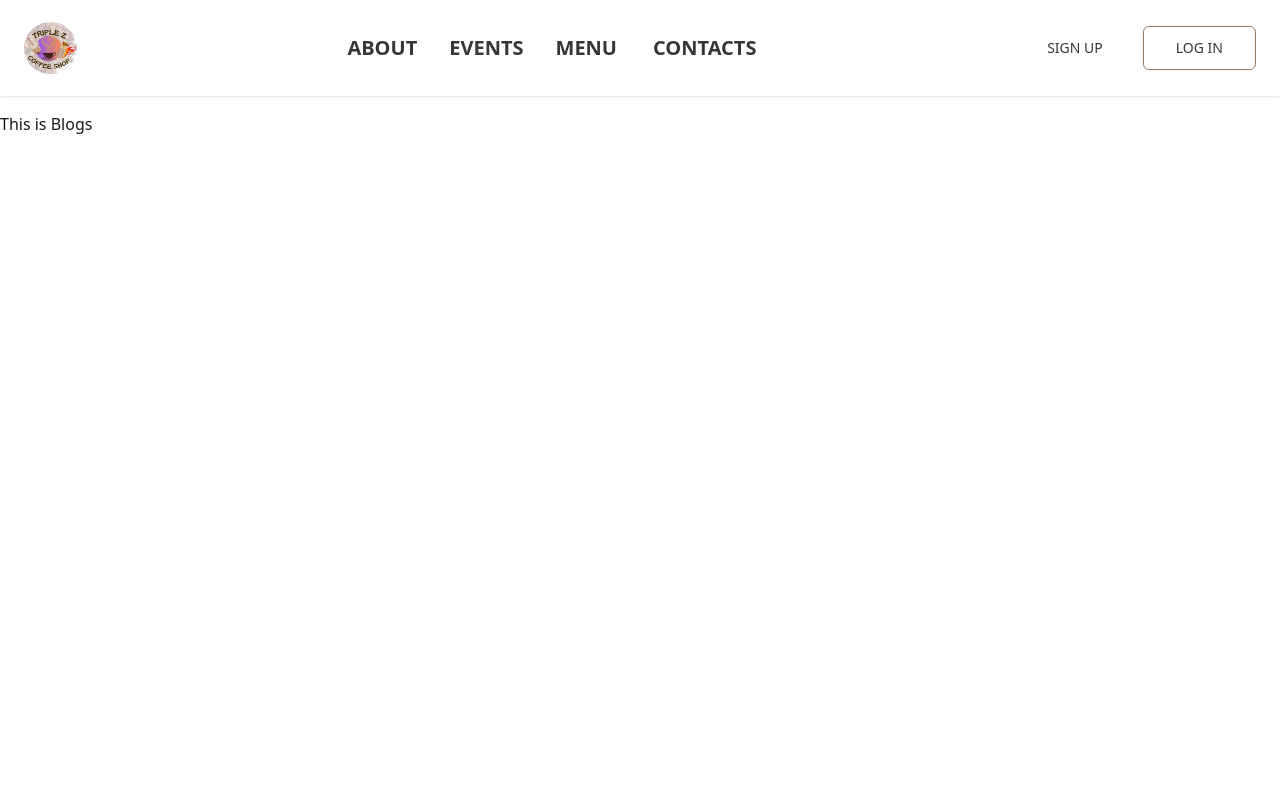
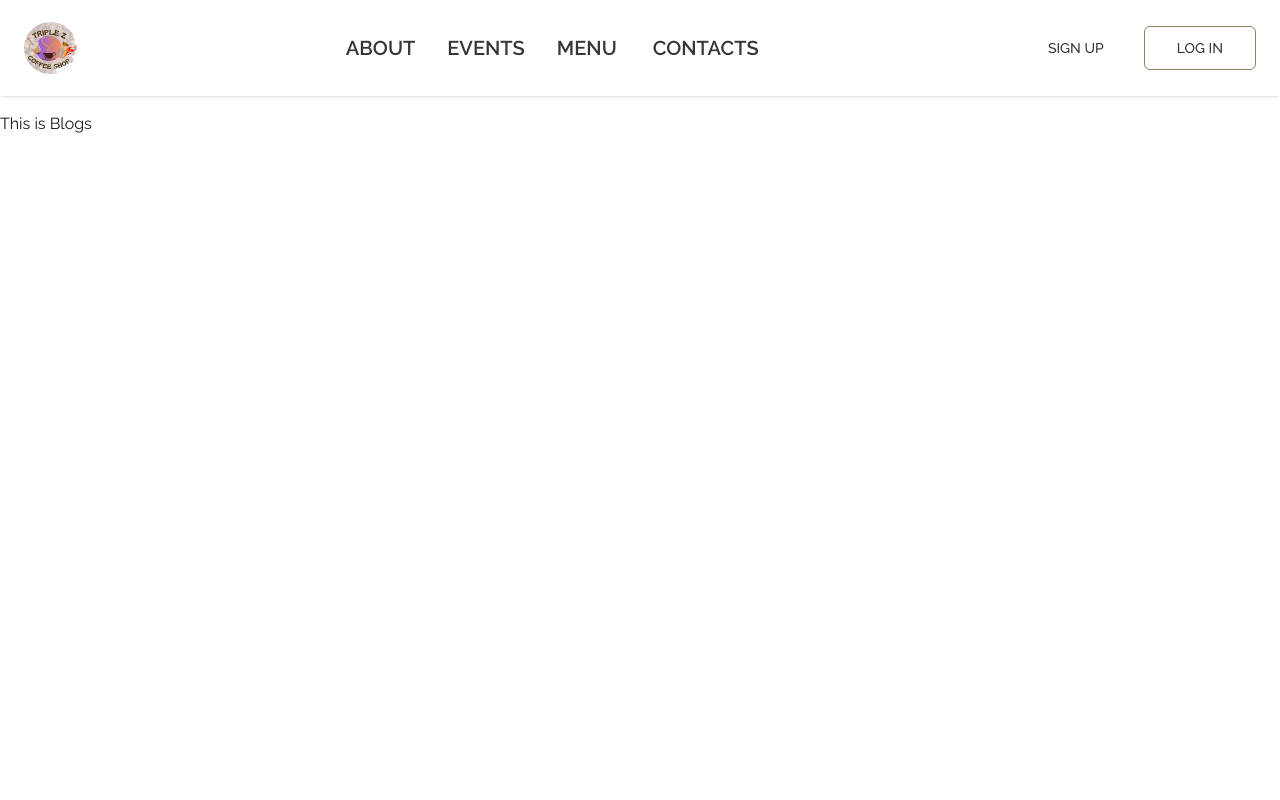
Before and after one commit to Jeonjown/Triple-Z, a React (Vite) app in the folder frontend/: page /blogs in a window 1280 px wide. Shown: the top 800 px of the page. Built offline with nearby package versions, Linux system fonts and the light colour scheme; no server answers; a web font is replaced by a local one.

Commit message:
adjust text

```diff
--- a/frontend/src/components/Navbar.tsx
+++ b/frontend/src/components/Navbar.tsx
@@ -37,9 +37,7 @@ const Navbar = () => {
               </Button>
             </>
           )}
-
           {user && <div className="hidden lg:block">{user.username}</div>}
-
           {user && (
             <>
               <NotificationIcon />
--- a/frontend/src/components/NotificationIcon.tsx
+++ b/frontend/src/components/NotificationIcon.tsx
@@ -11,7 +11,7 @@ import { FaBell } from "react-icons/fa";
 const NotificationIcon = () => {
   return (
     <>
-      <div className="relative ml-auto hidden gap-2 md:flex">
+      <div className="relative ml-auto gap-2 md:flex">
         {/* notification icon */}
         <DropdownMenu modal={false}>
           <DropdownMenuTrigger>
--- a/frontend/src/index.css
+++ b/frontend/src/index.css
@@ -2,11 +2,11 @@
 @tailwind components;
 @tailwind utilities;
 
-/* @layer base {
+@layer base {
   body {
     font-family: "Raleway", sans-serif;
   }
-} */
+}
 
 @layer base {
   :root {
@@ -60,6 +60,6 @@
     @apply border-border;
   }
   body {
-    @apply text-foreground bg-background;
+    @apply bg-background text-foreground;
   }
 }
```
